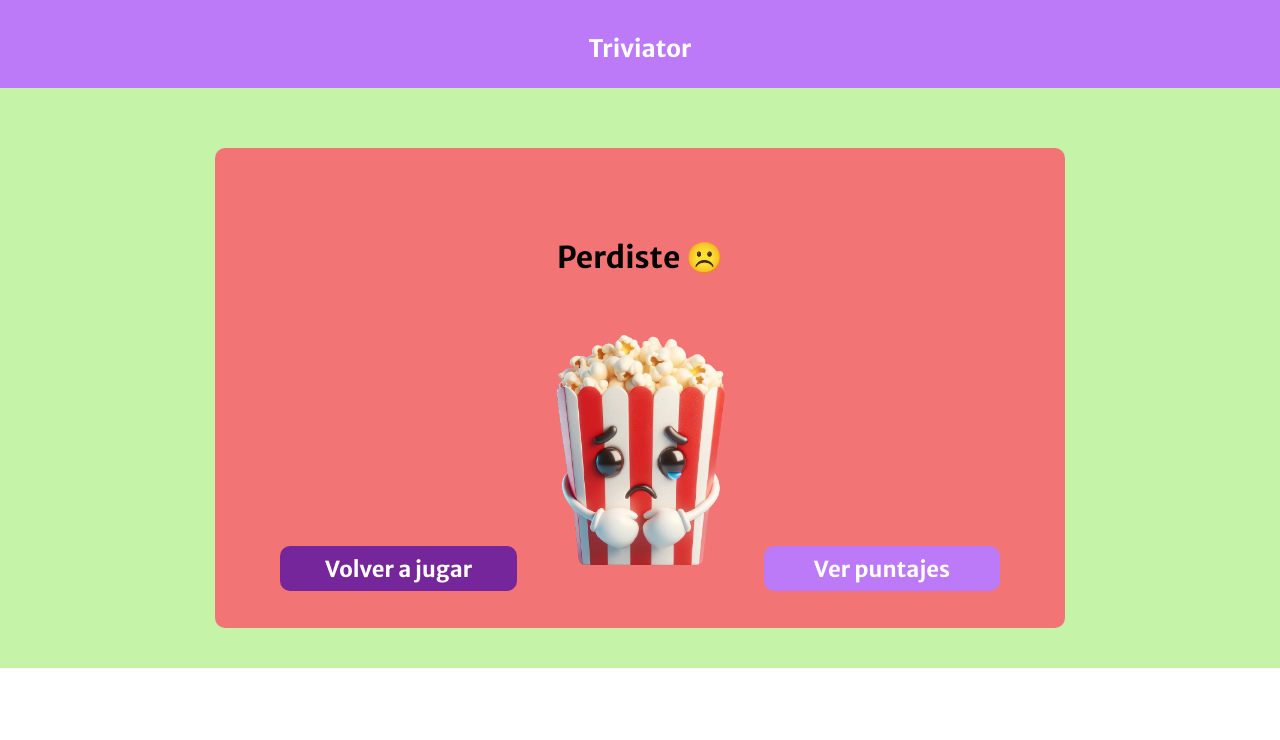
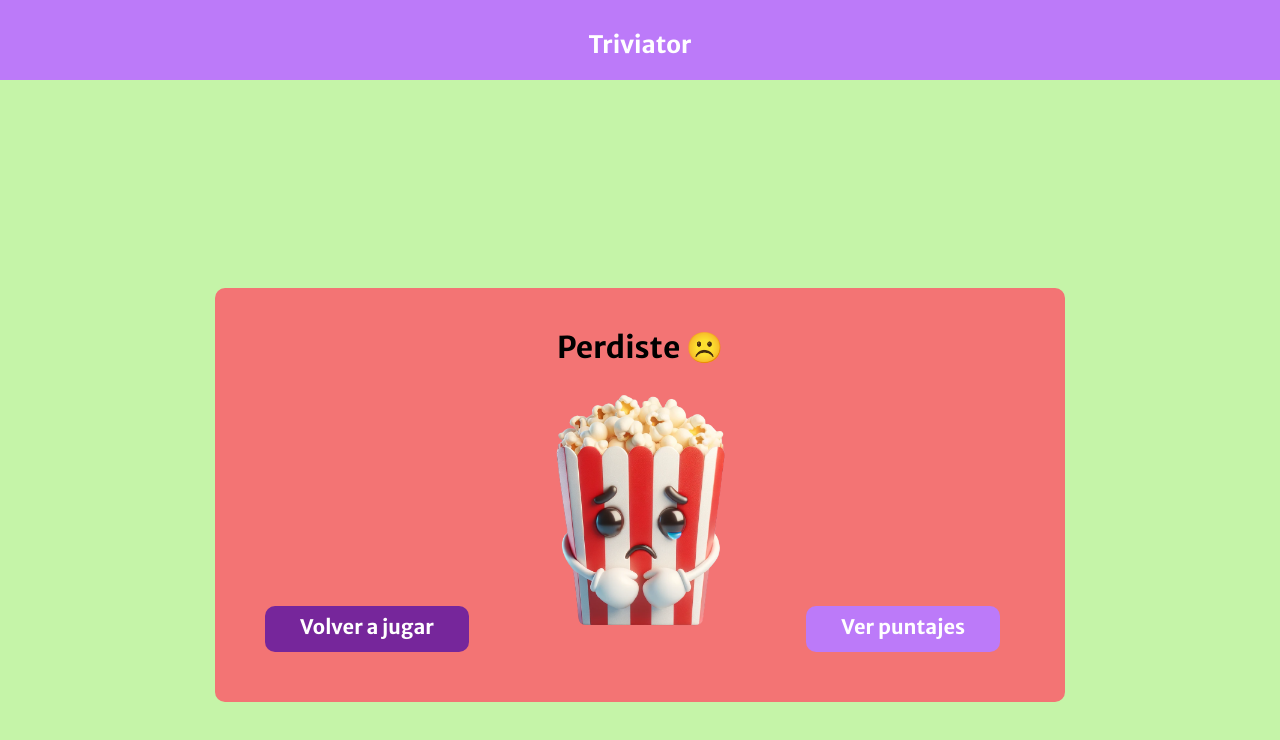
Before and after one commit to AgusBarbona/Triviator, a React (Vite) app in the folder frontend/triviator-front/: page /loser in a window 1280 px wide. Shown: the top 740 px of the page. Built offline with nearby package versions, Linux system fonts and the light colour scheme.

Commit message:
Add button links

```diff
--- a/frontend/triviator-front/src/components/buttons/buttons.tsx
+++ b/frontend/triviator-front/src/components/buttons/buttons.tsx
@@ -1,10 +1,15 @@
+import { Link } from 'react-router-dom';
 import '../../styles/buttons.scss';
 
 const Buttons = () => {
   return (
     <div className="buttons-container">
-      <button className="button button-1">Volver a jugar</button>
-      <button className="button button-2">Ver puntajes</button>
+      <Link to="/RuletaCategoria" className="button button-1">
+        Volver a jugar
+      </Link>
+      <Link to="#" className="button button-2">
+        Ver puntajes
+      </Link>
     </div>
   );
 };
--- a/frontend/triviator-front/src/components/header/header.scss
+++ b/frontend/triviator-front/src/components/header/header.scss
@@ -4,7 +4,7 @@
     margin: 0;
     padding: 8px 0 0 0;
     width: 100%;
-    height: 5rem;
+    height: 4.5rem;
     background-color: $header-color;
     display: flex;
     align-items: center;
--- a/frontend/triviator-front/src/pages/GamePage/PaginaJuego.tsx
+++ b/frontend/triviator-front/src/pages/GamePage/PaginaJuego.tsx
@@ -1,5 +1,5 @@
 import React from 'react'
-import Temporizador from '../../components/temporizador/Temporizador.tsx'
+import Temporizador from '../../components/temporizador/temporizador.tsx'
 import { Juego } from '../../components/juego/Juego.tsx'
 import Header from '../../components/header/Header.tsx';
 import "../../components/juego/_juego.scss";
--- a/frontend/triviator-front/src/pages/LoserPage/loser.scss
+++ b/frontend/triviator-front/src/pages/LoserPage/loser.scss
@@ -1,9 +1,4 @@
 @import '../../styles/var';
-
-* {
-  margin: 0;
-  padding: 0;
-}
 
 .loser-container {
   width: 100%;
@@ -11,32 +6,49 @@
   flex-direction: column;
   align-items: center;
   justify-content: center;
-  height: 100%;
+  height: 100vh;
   background-color: #C5F4A8;
   padding-bottom: 10px;
+
+  @media screen and (min-width: 768px) {
+    padding-bottom: 30px;
+  }
 }
 
 .loser-rectangle {
   background-color: #F37474;
-  padding: 40px 50px;
+  padding: 20px;
   text-align: center;
   border-radius: 10px;
   width: 80%;
   max-width: 750px;
-  height: 400px;
-  margin: 60px 0px 30px 0px;
+  margin: 30px auto;
+
+  @media screen and (min-width: 768px) {
+    padding: 40px 50px;
+    margin: 60px auto 30px auto;
+  }
+
 }
 
-.sad-popcorn{
-  width: 300px;
-  height: 300px;
-  margin-bottom:-4rem;
+.sad-popcorn {
+  width: 200px;
+  height: 200px;
+  margin-bottom: -2rem;
+
+  @media screen and (min-width: 768px) {
+    width: 300px;
+    height: 300px;
+    margin-bottom: -4rem;
+  }
 }
 
 .text {
-  font-size: 30px;
+  font-size: 20px;
   font-weight: bold;
-  margin-bottom: 30px;
-  margin-top: 50px;
   font-family: 'Merriweather Sans', sans-serif;
+
+  @media screen and (min-width: 768px) {
+    font-size: 30px;
+  }
 }
--- a/frontend/triviator-front/src/pages/WinnerPage/winner.scss
+++ b/frontend/triviator-front/src/pages/WinnerPage/winner.scss
@@ -1,5 +1,4 @@
 @import '../../styles/var';
-
 
 * {
   margin: 0;
@@ -12,31 +11,49 @@
   flex-direction: column;
   align-items: center;
   justify-content: center;
-  height: 100%;
+  height: 100vh;
   background-color: #e7eca0;
   padding-bottom: 10px;
+
+  @media screen and (min-width: 768px) {
+    padding-bottom: 30px;
+  }
 }
 
 .winner-rectangle {
-  background-color:  #b6e39a;
-  padding: 40px 50px;
+  background-color: #b6e39a;
+  padding: 20px;
   text-align: center;
   border-radius: 10px;
   width: 80%;
   max-width: 750px;
-  height: 400px;
-  margin: 60px 0px 30px 0px;
-}
+  margin: 30px auto;
 
-.happy-popcorn{
-  width: 300px;
-  height: 300px;
-  margin-bottom:-4rem;
+  @media screen and (min-width: 768px) {
+    padding: 40px 50px;
+    margin: 60px auto 30px auto;
+  }
 
 }
 
+.happy-popcorn {
+  width: 200px;
+  height: 200px;
+  margin-bottom: -2rem;
+
+  @media screen and (min-width: 768px) {
+    width: 300px;
+    height: 300px;
+    margin-bottom: -4rem;
+  }
+}
+
 .text {
-  font-size: 30px;
+  font-size: 20px;
   font-weight: bold;
   font-family: 'Merriweather Sans', sans-serif;
+
+  @media screen and (min-width: 768px) {
+    font-size: 30px;
+  }
 }
--- a/frontend/triviator-front/src/styles/buttons.scss
+++ b/frontend/triviator-front/src/styles/buttons.scss
@@ -9,29 +9,35 @@
 }
 
 .button {
-  padding: 8px;
+  padding: 10px;
   border: none;
   border-radius: 10px;
   cursor: pointer;
   font-weight: bold;
   text-align: center;
-  width: 250px;
-  height: 45px;
-  font-size: 22px;
+  width: 100%;
+  height: 30px;
+  font-size: 20px;
   font-family: 'Merriweather Sans', sans-serif;
   transition: background-color 0.3s ease;
+  text-decoration: none;
+  margin-bottom: 10px;
+}
+
+.button-1,
+.button-2 {
+  color: white;
+  padding: 8px 35px;
 }
 
 .button-1 {
   background-color: $button-1-color;
-  color: white;
-  padding: 8px 45px;
+
 }
 
 .button-2 {
   background-color: $button-2-color;
-  color: white;
-  padding: 8px 50px;
+
 }
 
 @media screen and (min-width: 768px) {
@@ -47,7 +53,6 @@
   .button-1{
     align-self: flex-start;
     margin-right: 2%;
-    margin-left: 2%;
   }
 
   .button-2 {
@@ -56,3 +61,10 @@
 
   }
 }
+
+@media screen and (max-width: 767px) {
+  .button {
+    padding: 8px;
+    font-size: 16px;
+  }
+}
```
